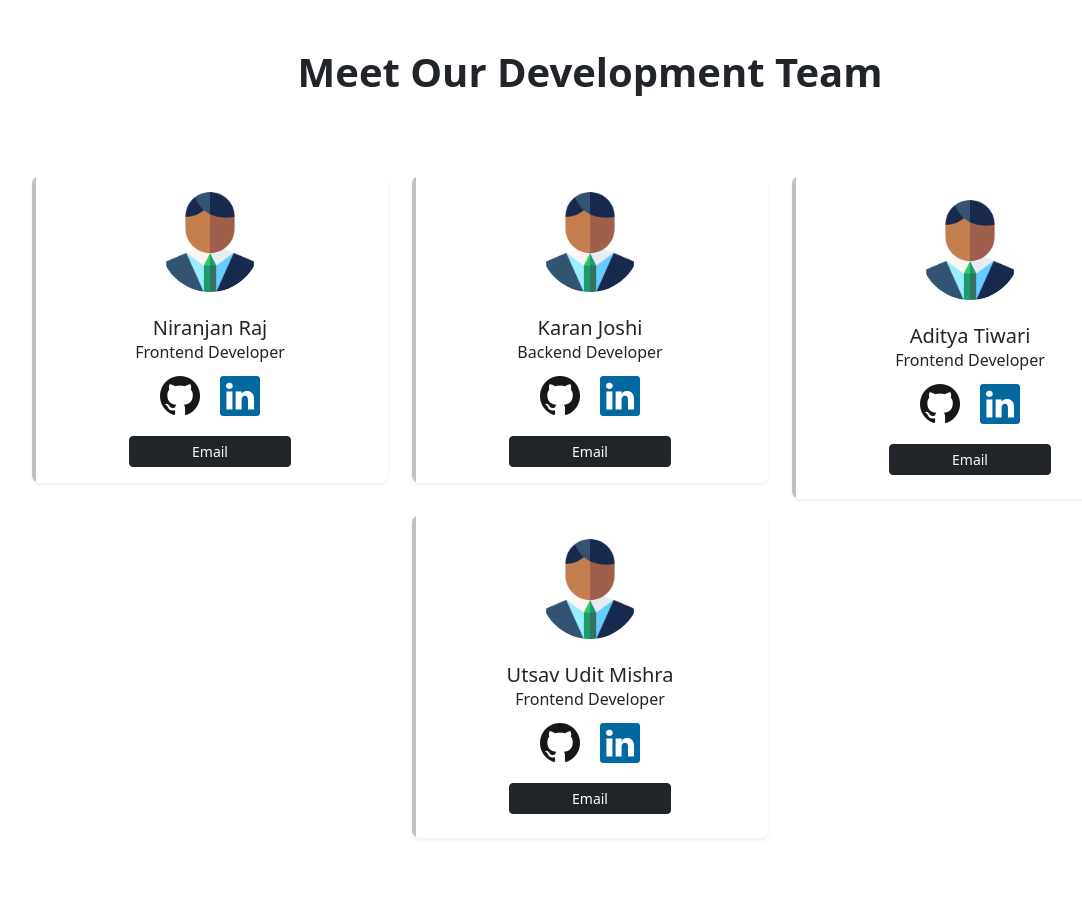
After one commit to KaranJoshi101/wevote, a Flask app: template templates/contributor.html in a window 1280 px wide. The commit adds this page. Shown: the whole page, without its empty margins (50-1132 px from the left). Run offline with Flask 3, Linux system fonts and the light colour scheme; the template is opened without the code that fills it, so the values that code supplies are empty.

Commit message:
add developer page

```diff
--- /dev/null
+++ b/static/contributor.css
@@ -0,0 +1,47 @@
+
+
+.card{
+    border:none;
+
+    position:relative;
+    overflow:hidden;
+    border-radius:8px;
+    cursor:pointer;
+}
+
+.card:before{
+
+    content:"";
+    position:absolute;
+    left:0;
+    top:0;
+    width:4px;
+    height:100%;
+    background-color:#0000003e;
+    transform:scaleY(1);
+    transition:all 0.5s;
+    transform-origin: bottom
+}
+
+.card:after{
+
+    content:"";
+    position:absolute;
+    left:0;
+    top:0;
+    width:4px;
+    height:100%;
+    background-color:#000000;
+    transform:scaleY(0);
+    transition:all 0.5s;
+    transform-origin: bottom
+}
+
+.card:hover::after{
+    transform:scaleY(1);
+}
+
+
+.fonts{
+    font-size:11px;
+}
--- /dev/null
+++ b/templates/contributor.html
@@ -0,0 +1,109 @@
+<!DOCTYPE html>
+<html lang="en">
+<head>
+    <meta charset="UTF-8">
+    <meta name="viewport" content="width=device-width, initial-scale=1.0">
+    <title>Contributor</title>
+    <link href="https://cdn.jsdelivr.net/npm/bootstrap@5.3.3/dist/css/bootstrap.min.css" rel="stylesheet" integrity="sha384-QWTKZyjpPEjISv5WaRU9OFeRpok6YctnYmDr5pNlyT2bRjXh0JMhjY6hW+ALEwIH" crossorigin="anonymous">
+    <link rel="stylesheet" href="/static/contributor.css">
+    <link rel="stylesheet" href="https://cdnjs.cloudflare.com/ajax/libs/font-awesome/4.7.0/css/font-awesome.min.css">
+    <link rel="stylesheet" href="https://cdn.jsdelivr.net/npm/bootstrap-icons@1.11.3/font/bootstrap-icons.min.css">
+</head>
+<body>
+    <div class="container pt-5">
+        <p class="text-center display-6 fw-bold">Meet Our Development Team</p>
+    </div>
+
+    <div class="container pt-5">
+        <div class="album bg-body pt-5">
+          <div class="container">
+            <div class="row row-cols-1 row-cols-sm-2 row-cols-md-3 g-5">
+              <!-- This is event box1 -->
+                <div class="container pt-3">
+                    <div class="card p-3 py-3 shadow-sm">
+                    <div class="text-center">
+                        <img src="/static/candidate_default.png" width="100" class="rounded-circle">
+                    </div>
+                    <div class="text-center mt-3">
+                        <h5 class="mt-2 mb-0">Niranjan Raj</h5>
+                        <span>Frontend Developer</span>
+                        <div class="pt-2">
+                            <a href="https://github.com/niranjan2411"  style="color: rgba(0, 0, 0, 0.909);"><i class="bi bi-github display-6 px-2"></i></a>
+                            <a href="www.linkedin.com/in/niranjanraj-jnu" style="color: #0269a0;"><i class="bi bi-linkedin display-6 px-2"></i></a>
+                        </div>
+                        <div class="buttons pt-3 d-grid gap-2 col-6 mx-auto">
+                            <button class="btn btn-dark btn-sm ">Email</button>
+                        </div>
+                    </div>
+                    </div>
+                </div>
+                <!-- end of a box -->
+                <div class="container pt-3">
+                    <div class="card p-3 py-3 shadow-sm">
+                    <div class="text-center">
+                        <img src="/static/candidate_default.png" width="100" class="rounded-circle">
+                    </div>
+                    <div class="text-center mt-3">
+                        <h5 class="mt-2 mb-0">Karan Joshi</h5>
+                        <span>Backend Developer</span>
+                        <div class="pt-2">
+                            <a href=""  style="color: rgba(0, 0, 0, 0.909);"><i class="bi bi-github display-6 px-2"></i></a>
+                            <a href="" style="color: #0269a0;"><i class="bi bi-linkedin display-6 px-2"></i></a>
+                        </div>
+                        <div class="buttons pt-3 d-grid gap-2 col-6 mx-auto">
+                            <button class="btn btn-dark btn-sm ">Email</button>
+                        </div>
+                    </div>
+                    </div>
+                </div>
+                <div class="container pt-3">
+                    <div class="card p-3 py-4 shadow-sm">
+                    <div class="text-center">
+                        <img src="/static/candidate_default.png" width="100" class="rounded-circle">
+                    </div>
+                    <div class="text-center mt-3">
+                        <h5 class="mt-2 mb-0">Aditya Tiwari</h5>
+                        <span>Frontend Developer</span>
+                        <div class="pt-2">
+                            <a href=""  style="color: rgba(0, 0, 0, 0.909);"><i class="bi bi-github display-6 px-2"></i></a>
+                            <a href="" style="color: #0269a0;"><i class="bi bi-linkedin display-6 px-2"></i></a>
+                        </div>
+                        <div class="buttons pt-3 d-grid gap-2 col-6 mx-auto">
+                            <button class="btn btn-dark btn-sm ">Email</button>
+                        </div>
+                    </div>
+                    </div>
+                </div>
+                <div class="container pt-3">
+                    <div class="card p-3 py-4 shadow-sm">
+                    <div class="text-center">
+                        <img src="/static/candidate_default.png" width="100" class="rounded-circle">
+                    </div>
+                    <div class="text-center mt-3">
+                        <h5 class="mt-2 mb-0">Utsav Udit Mishra</h5>
+                        <span>Frontend Developer</span>
+                        <div class="pt-2">
+                            <a href=""  style="color: rgba(0, 0, 0, 0.909);"><i class="bi bi-github display-6 px-2"></i></a>
+                            <a href="" style="color: #0269a0;"><i class="bi bi-linkedin display-6 px-2"></i></a>
+                        </div>
+                        <div class="buttons pt-3 d-grid gap-2 col-6 mx-auto">
+                            <button class="btn btn-dark btn-sm ">Email</button>
+                        </div>
+                    </div>
+                    </div>
+                </div>
+
+
+
+
+          </div>
+        </div>
+      </div>
+    </div>
+
+    <br>
+    <br>
+    <br>
+
+</body>
+</html>
--- a/templates/index.html
+++ b/templates/index.html
@@ -105,7 +105,7 @@
             <li class="nav-item"><a href="/public" class="nav-link px-2 text-body-secondary">Public Events</a></li>
             <li class="nav-item"><a href="#" class="nav-link px-2 text-body-secondary">Contact Us</a></li>
             <li class="nav-item"><a href="#" class="nav-link px-2 text-body-secondary">FAQs</a></li>
-            <li class="nav-item"><a href="#" class="nav-link px-2 text-body-secondary">About</a></li>
+            <li class="nav-item"><a href="/contributor.html" class="nav-link px-2 text-body-secondary">Development Team</a></li>
           </ul>
           <p class="text-center text-body-secondary">© WeVote, SoE, JNU</p>
         </footer>
```
Also changed, not shown: templates/about-us.html (added, +15 -0 lines).
